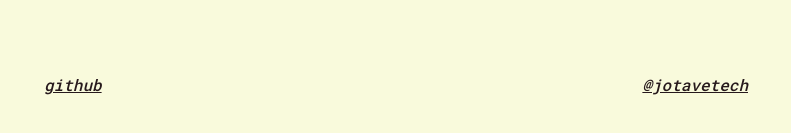
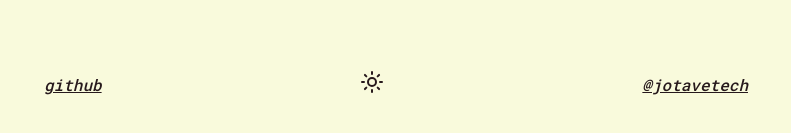
Before and after one commit to jotavetech/baseschallenge, a Next.js app: page / in a window 1280 px wide. Shown: the part 643-776 px from the top of the page, without its empty margins (244-1035 px from the left). Built offline with nearby package versions, Linux system fonts and the light colour scheme.

Commit message:
add theme toggle

```diff
--- a/app/components/layout/footer.tsx
+++ b/app/components/layout/footer.tsx
@@ -1,3 +1,5 @@
+import ModeToggle from "./mode-toggle";
+
 const Footer = () => {
   return (
     <footer className="w-full h-20 lg:h-36 fixed bottom-0 left-0 flex items-center justify-between px-7 md:px-12 lg:px-52 xl:px-72">
@@ -8,6 +10,7 @@ const Footer = () => {
       >
         github
       </a>
+      <ModeToggle />
       <a
         href="https://beacons.ai/jotavetech"
         target="_blank"
--- /dev/null
+++ b/app/components/layout/mode-toggle.tsx
@@ -0,0 +1,26 @@
+"use client";
+
+import { Moon, Sun } from "lucide-react";
+
+import { useTheme } from "next-themes";
+
+const ModeToggle = () => {
+  const { setTheme, theme } = useTheme();
+
+  const toggleTheme = () => {
+    setTheme(theme === "light" ? "dark" : "light");
+  };
+
+  return (
+    <div className="text-primary dark:text-primary-dark">
+      <button
+        className="hover:opacity-80 hover:scale-125"
+        onClick={toggleTheme}
+      >
+        {theme === "light" ? <Moon /> : <Sun />}
+      </button>
+    </div>
+  );
+};
+
+export default ModeToggle;
--- /dev/null
+++ b/app/components/providers/theme-provider.tsx
@@ -0,0 +1,9 @@
+"use client";
+
+import * as React from "react";
+import { ThemeProvider as NextThemesProvider } from "next-themes";
+import { type ThemeProviderProps } from "next-themes/dist/types";
+
+export function ThemeProvider({ children, ...props }: ThemeProviderProps) {
+  return <NextThemesProvider {...props}>{children}</NextThemesProvider>;
+}
--- a/app/layout.tsx
+++ b/app/layout.tsx
@@ -4,6 +4,7 @@ import "./globals.css";
 
 import Header from "./components/layout/header";
 import Footer from "./components/layout/footer";
+import { ThemeProvider } from "./components/providers/theme-provider";
 
 const font = Roboto_Mono({ subsets: ["latin"] });
 
@@ -20,11 +21,13 @@ export default function RootLayout({
   return (
     <html lang="en" className="">
       <body className={font.className}>
-        <main className="bg-app-bg dark:bg-app-bg-dark ">
-          <Header />
-          {children}
-          <Footer />
-        </main>
+        <ThemeProvider attribute="class" defaultTheme="system" enableSystem>
+          <main className="bg-app-bg dark:bg-app-bg-dark">
+            <Header />
+            {children}
+            <Footer />
+          </main>
+        </ThemeProvider>
       </body>
     </html>
   );
--- a/package.json
+++ b/package.json
@@ -11,6 +11,7 @@
   "dependencies": {
     "lucide-react": "^0.363.0",
     "next": "14.1.4",
+    "next-themes": "^0.3.0",
     "react": "^18",
     "react-dom": "^18"
   },
```
Also changed, not shown: 1 other file (tests, documents, lock files or other folders).
